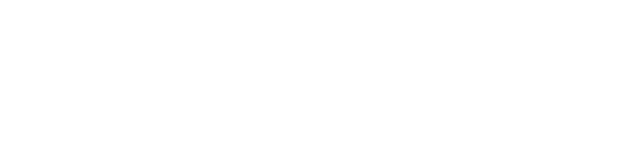
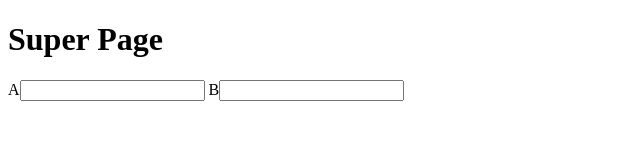
Before and after one commit to MilgramHTL/4cWI_Web_JavaScript, a plain HTML site: page HTML & JS/01_Zugriff JS HTML/index.html in a window 1280 px wide. Shown: the whole page, without its empty margins (0-640 px from the left). Drawn offline with Linux system fonts and the light colour scheme.

Commit message:
Started_HTML_JS

```diff
--- a/HTML & JS/01_Zugriff JS HTML/index.html
+++ b/HTML & JS/01_Zugriff JS HTML/index.html
@@ -7,6 +7,10 @@
     <script src="script.js"></script>
 </head>
 <body>
-    <h1></h1>
+    <h1 class="heading">Super Page</h1>
+    <div id="content">
+        A<input type="text" id="number1"/>
+        B<input type="text" id="number2"/>
+    </div>
 </body>
 </html>
--- a/HTML & JS/01_Zugriff JS HTML/script.js
+++ b/HTML & JS/01_Zugriff JS HTML/script.js
@@ -0,0 +1 @@
+document.getElementById("content").innerHTML = "Tolle Sache";
```
Also changed, not shown: Test_Übung/script.js (added, +40 -0 lines).
